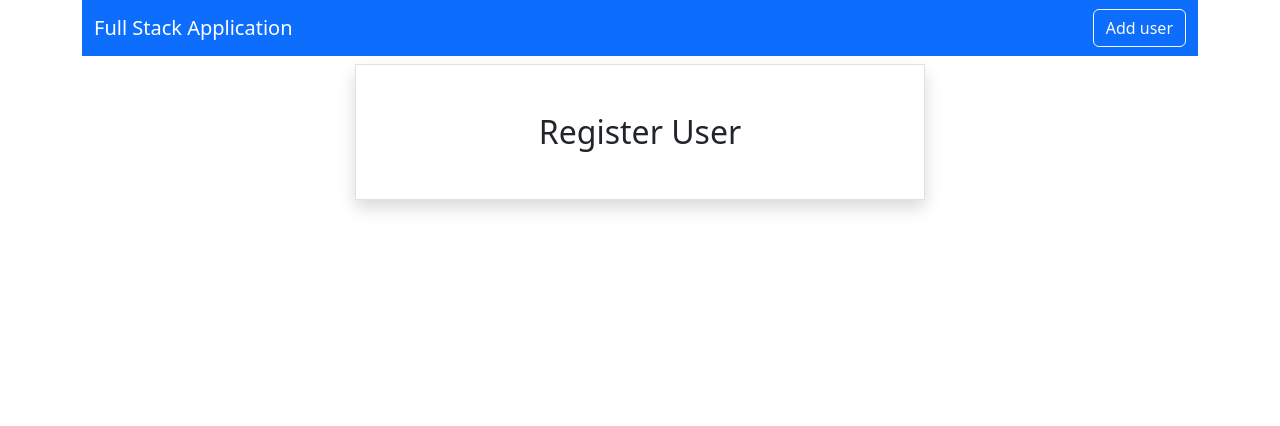
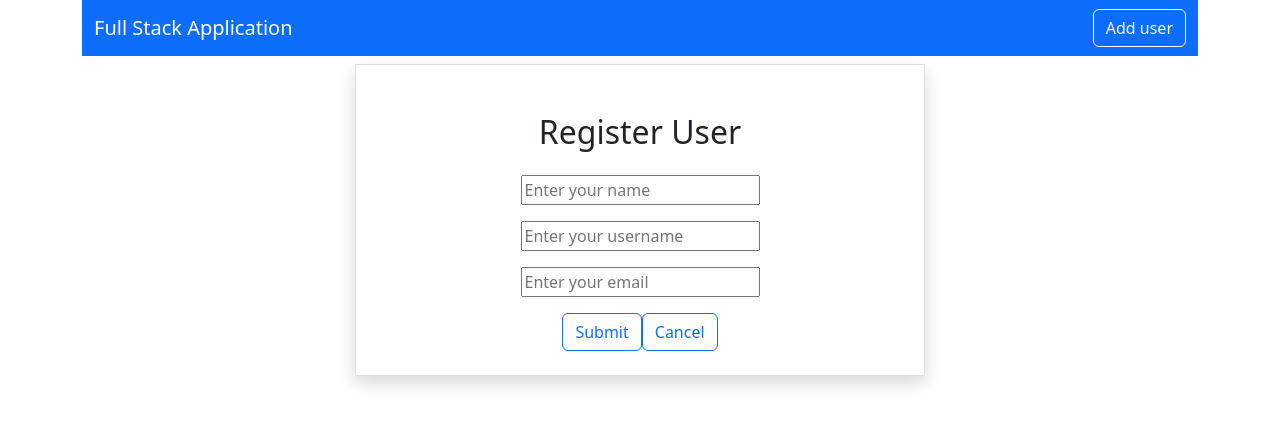
Before and after one commit to MaxKR1994/FrontEndReactCRUDWebApp, a React (Create React App) app: page /adduser in a window 1280 px wide. Shown: the top 426 px of the page. Built offline with nearby package versions, Linux system fonts and the light colour scheme.

Commit message:
created register form using React

```diff
--- a/src/App.js
+++ b/src/App.js
@@ -11,8 +11,8 @@
       <Router>
         <Navbar />
         <Routes>
-          <Route exact path="/" element={<Home/>} />
-          <Route exact path="/adduser" element={<AddUser/>} />
+          <Route exact path="/" element={<Home />} />
+          <Route exact path="/adduser" element={<AddUser />} />
         </Routes>
       </Router>
     </div>
--- a/src/users/AddUser.js
+++ b/src/users/AddUser.js
@@ -1,13 +1,43 @@
-import React from 'react'
+import React from "react";
 
 export default function AddUser() {
   return (
     <div className="container">
-    <div className="row">
-      <div className="col-md-6 offset-md-3 border rouned p-4 mt-2 shadow">
-        <h2 className="text-center m-4">Register User</h2>
+      <div className="row">
+        <div className="col-md-6 offset-md-3 border rouned p-4 mt-2 shadow">
+          <h2 className="text-center m-4">Register User</h2>
+          <div className="mb-3">
+            <input
+              type={"text"}
+              className="form=control"
+              placeholder="Enter your name"
+              name="name"
+            />
+          </div>
+          <div className="mb-3">
+            <input
+              type={"text"}
+              className="form=control"
+              placeholder="Enter your username"
+              name="username"
+            />
+          </div>
+          <div className="mb-3">
+            <input
+              type={"text"}
+              className="form=control"
+              placeholder="Enter your email"
+              name="email"
+            />
+          </div>
+          <button type="submit" className="btn btn-outline-primary">
+            Submit
+          </button>
+          <button type="submit" className="btn btn-outline-primary">
+            Cancel
+          </button>
+        </div>
       </div>
     </div>
-  </div>
-  )
+  );
 }
```
